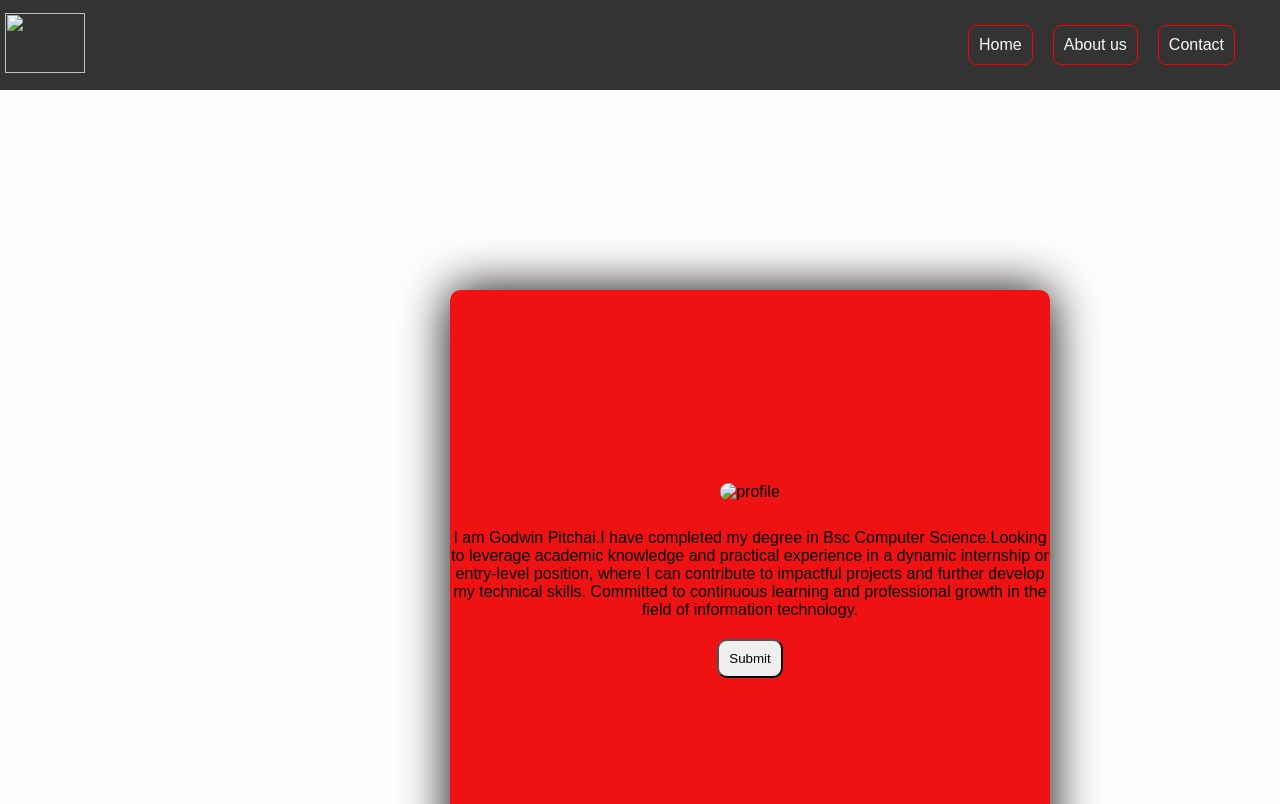
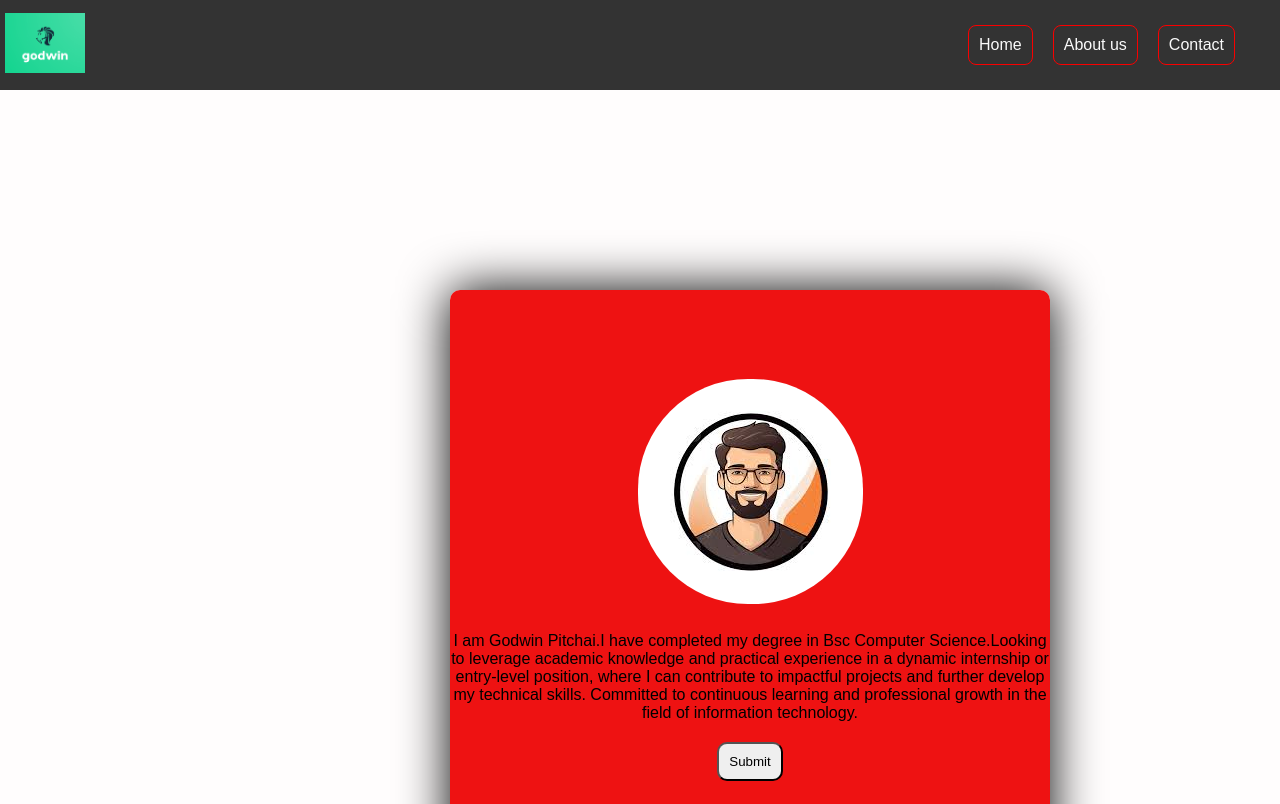
Before and after one commit to godwinpitchai/Profile-and-Navbar, a plain HTML site: page index.html in a window 1280 px wide. Shown: the top 804 px of the page. Drawn offline with Linux system fonts and the light colour scheme.

Commit message:
Update index.html

```diff
--- a/index.html
+++ b/index.html
@@ -8,7 +8,7 @@
 </head>
 <header class="header">
     <div>
-        <img src="img\logo.png" alt="" class="img">
+        <img src="logo.png" alt="" class="img">
     </div>
     <nav class="nav">
         <ul>
@@ -22,7 +22,7 @@
 
 <section>
     <div class="box">
-        <img src="img/download.jpg" alt="profile" class="profile">
+        <img src="download.jpg" alt="profile" class="profile">
         <marquee behavior="" direction="right"><h1 class="header">GODWIN</h1></marquee>
         <p class="para">I am Godwin Pitchai.I have completed my degree in Bsc Computer Science.Looking to leverage academic knowledge and practical experience in a dynamic internship or entry-level position, where I can contribute to impactful projects and further develop my technical skills. Committed to continuous learning and professional growth in the field of information technology.
         </p>
```
